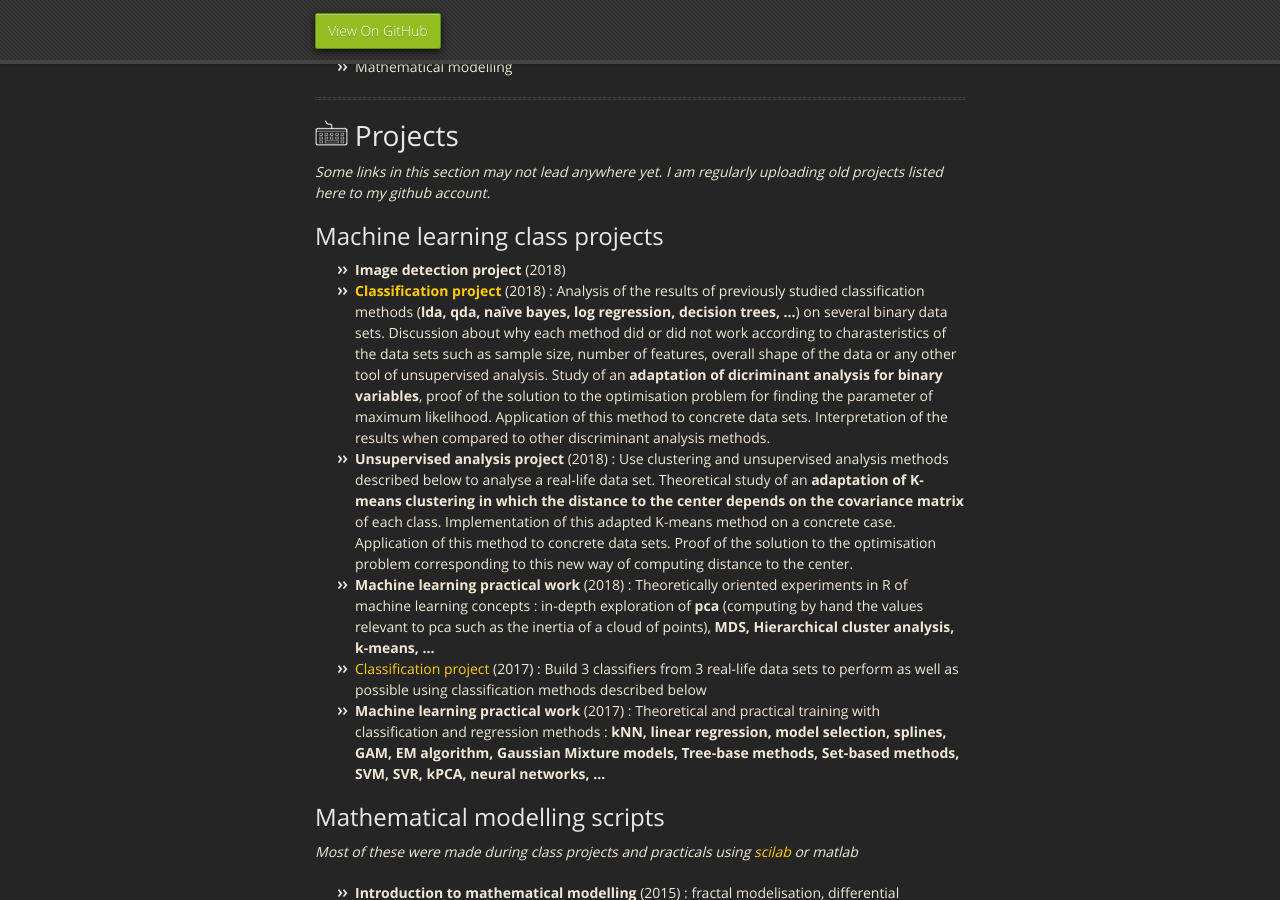
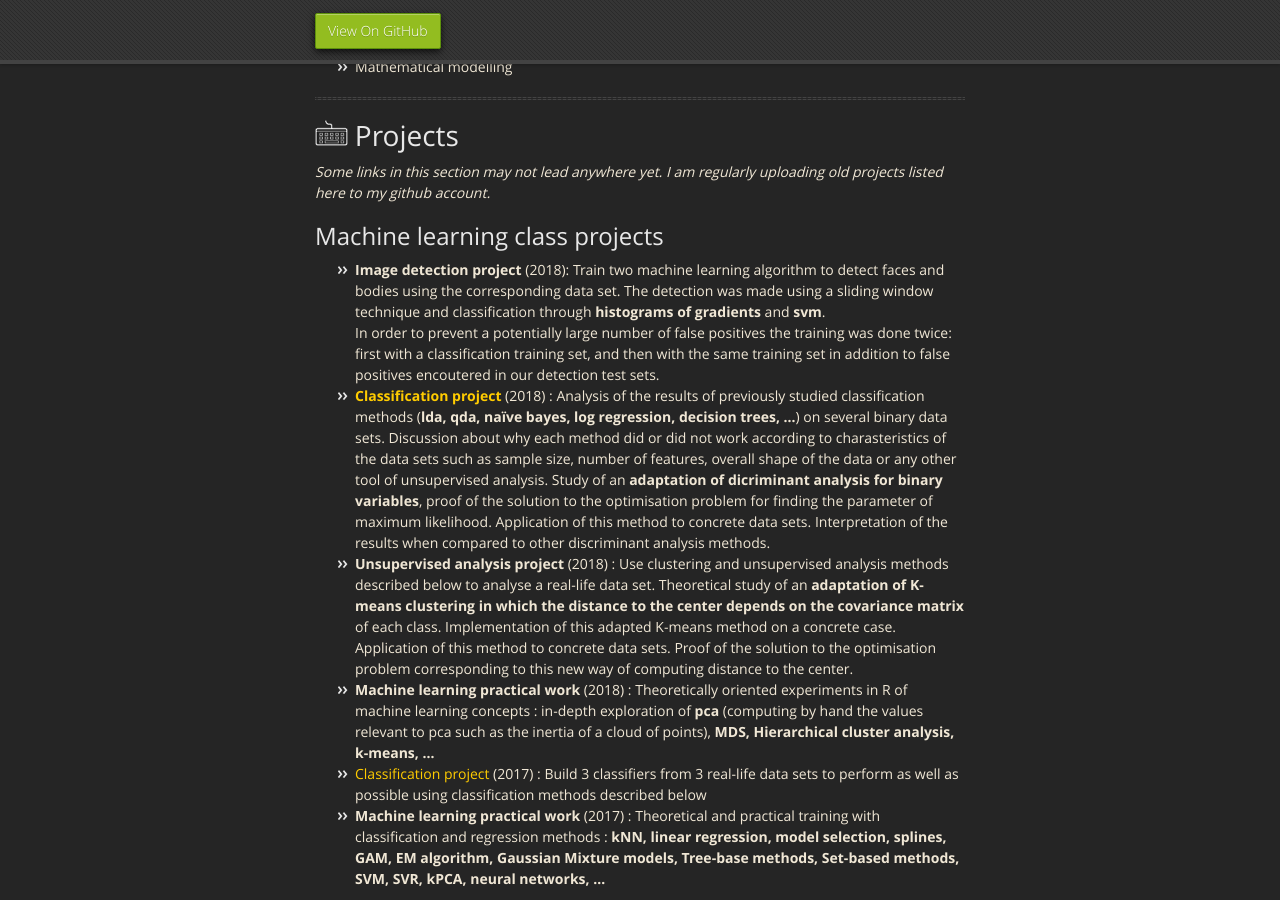
Before and after one commit to plougue/plougue.github.io, a Jekyll site: the page built from index.md, in a window 1280 px wide and 900 px high, scrolled down 1748 px. Built offline with Jekyll 4.4.1, drawn with Linux system fonts in a browser that asks for light colours; our own code applies the rules of GitHub Pages for plain Markdown files.

Commit message:
Explained image detection project (2018)

```diff
--- a/index.md
+++ b/index.md
@@ -82,7 +82,13 @@ C++ development with strong optimisation constraints on core mechanism of the so
 
 ## Machine learning class projects
 
-* __Image detection project__ (2018)
+* __Image detection project__ (2018): Train two machine learning algorithm to detect faces and bodies using
+  the corresponding data set.
+  The detection was made using a sliding window technique and classification through **histograms of gradients**
+  and **svm**.
+  In order to prevent a potentially large number of false positives the training was done twice: first with a
+  classification training set, and then with the same training set in addition to false positives encoutered in our
+  detection test sets.
 * [__Classification project__](https://github.com/plougue/Classification-project-2018) (2018) : Analysis of the results of previously studied classification methods (**lda, qda, naïve bayes, log regression, decision trees, ...**) on several binary data sets.
 Discussion about why each method did or did not work according to charasteristics of the data sets such as sample size, number of features, overall shape of the data or any other tool of unsupervised analysis.
 Study of an **adaptation of dicriminant analysis for binary variables**, proof of the solution to the optimisation problem for finding the parameter of maximum likelihood. Application of this method to concrete data sets. Interpretation of the results when compared to other discriminant analysis methods.
```
